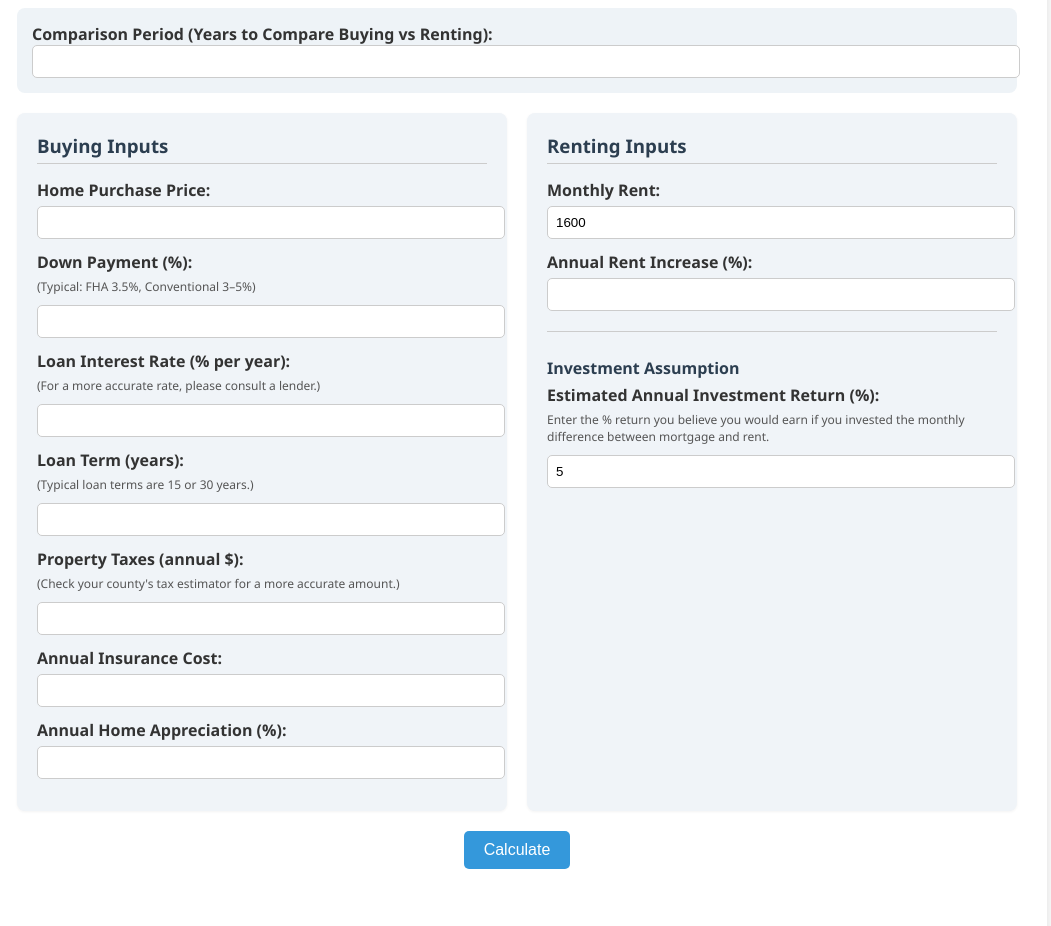
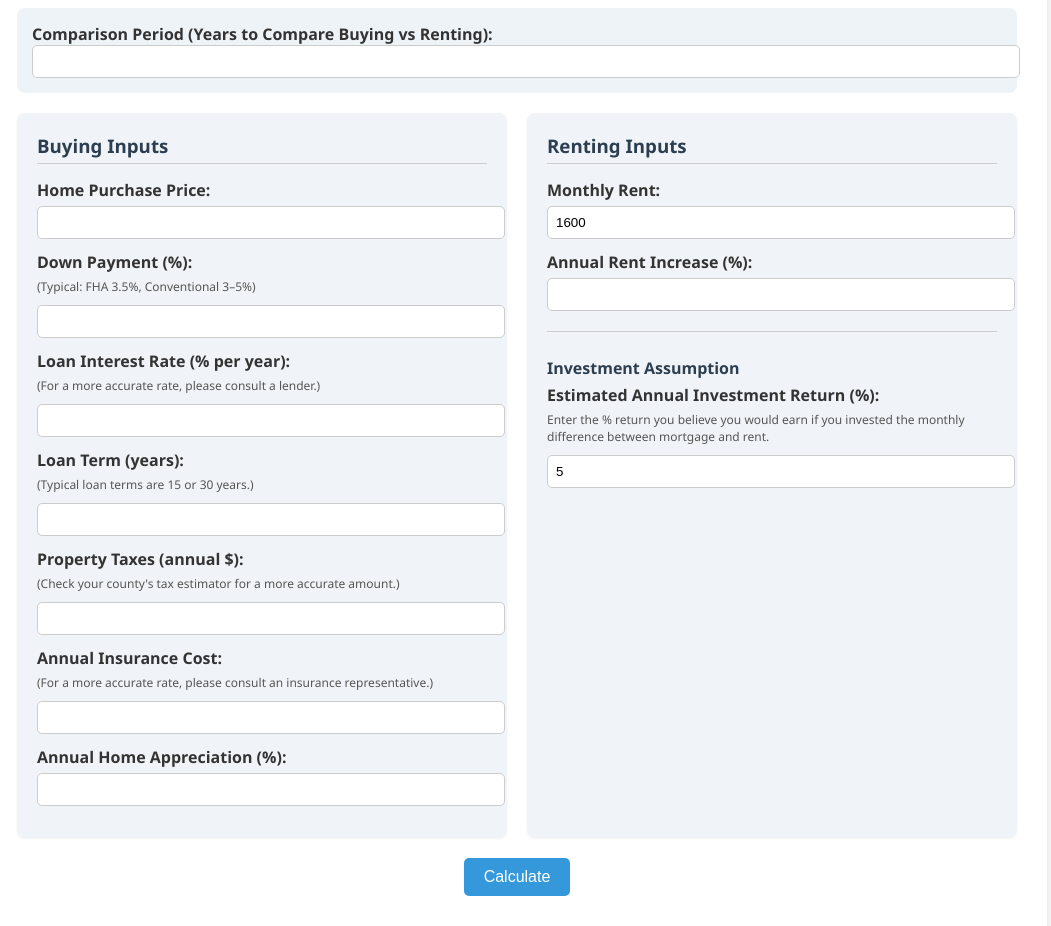
Before and after one commit to garrardrealty/rent-vs-buy, a plain HTML site: page index.html in a window 1280 px wide. Shown: the part 125-1051 px from the top of the page, without its empty margins (123-1174 px from the left). Drawn offline with nearby package versions, Linux system fonts and the light colour scheme.

Commit message:
Update index.html

```diff
--- a/index.html
+++ b/index.html
@@ -65,7 +65,11 @@
     <div class="small-note">(Check your county's tax estimator for a more accurate amount.)</div>
     <input type="number" id="propertyTaxesDollar" />
 </div>
-            <div class="form-group"><label>Annual Insurance Cost:</label><input type="number" id="insurance" /></div>
+            <div class="form-group">
+    <label>Annual Insurance Cost:</label>
+    <div class="small-note">(For a more accurate rate, please consult an insurance representative.)</div>
+    <input type="number" id="insurance" />
+</div>
             <div class="form-group"><label>Annual Home Appreciation (%):</label><input type="number" id="growthRate" /></div>
         </div>
 
```
